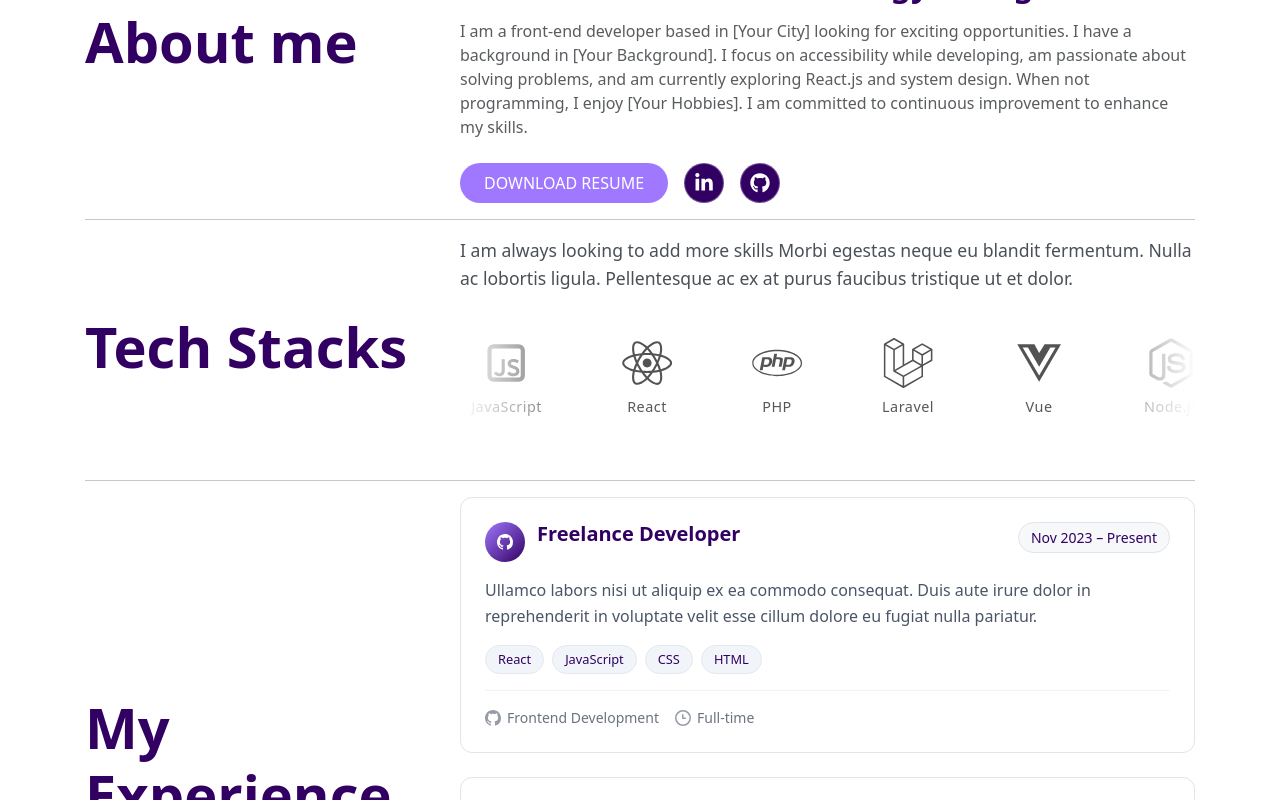
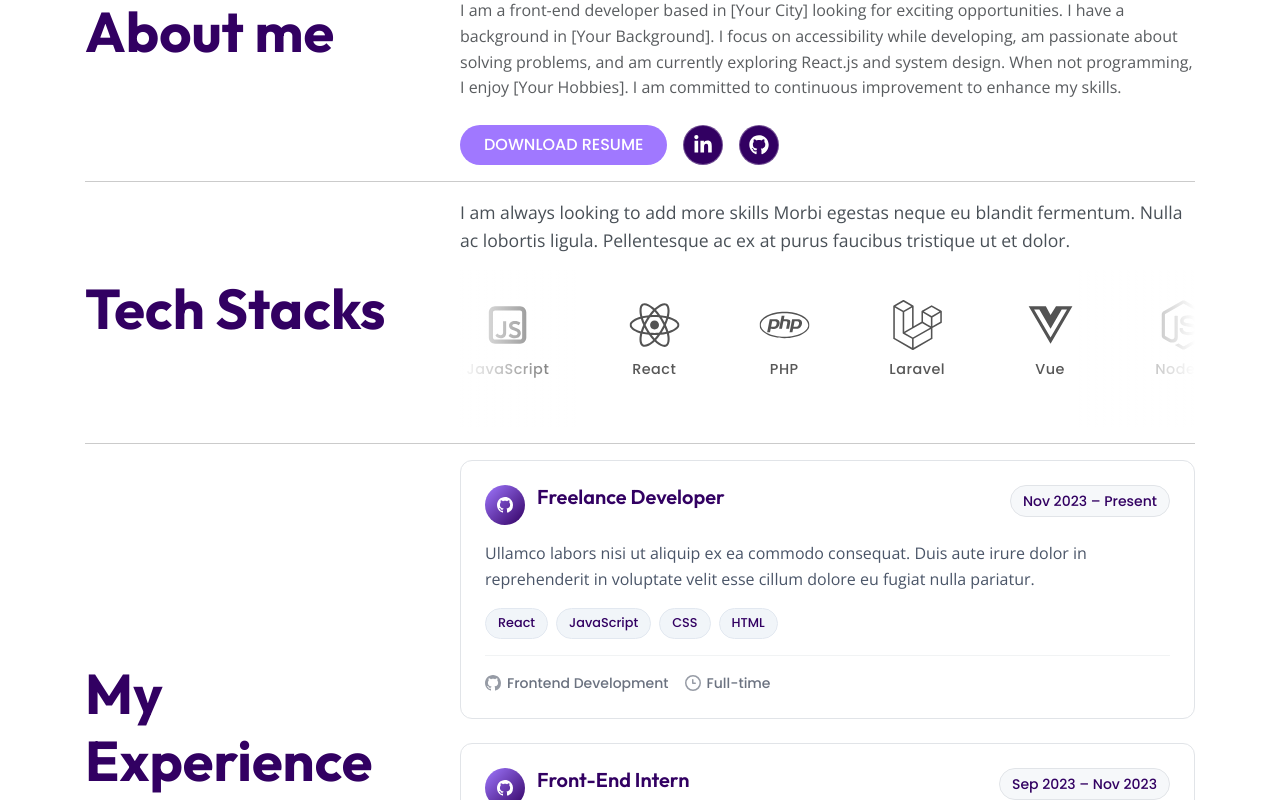
Before and after one commit to GlenIsIsaw/OfficialPortfolio, a React (Vite) app: page / in a window 1280 px wide. Shown: the part 1588-2388 px from the top of the page. Built offline with nearby package versions, Linux system fonts and the light colour scheme.

Commit message:
Added Fonts

```diff
--- a/index.html
+++ b/index.html
@@ -1,8 +1,14 @@
-<!doctype html>
+<!DOCTYPE html>
 <html lang="en">
   <head>
     <meta charset="UTF-8" />
     <link rel="icon" type="image/svg+xml" href="/vite.svg" />
+    <link rel="preconnect" href="https://fonts.googleapis.com" />
+    <link rel="preconnect" href="https://fonts.gstatic.com" crossorigin />
+    <link
+      href="https://fonts.googleapis.com/css2?family=Space+Grotesk:wght@300;400;500;600;700&family=DM+Sans:wght@400;500;600&family=Inter:wght@300;400;500&display=swap"
+      rel="stylesheet"
+    />
     <meta name="viewport" content="width=device-width, initial-scale=1.0" />
     <title>Glen Pabico</title>
   </head>
--- a/src/App.css
+++ b/src/App.css
@@ -1,6 +1,43 @@
+/* Import Google Fonts - Option 3: Creative & Bold */
+@import url('https://fonts.googleapis.com/css2?family=Outfit:wght@400;500;600;700&family=Poppins:wght@400;500;600&family=Open+Sans:wght@300;400&display=swap');
+
+/* CSS Variables for Fonts */
+:root {
+  --font-header: 'Outfit', sans-serif;
+  --font-subtitle: 'Poppins', sans-serif;
+  --font-body: 'Open Sans', sans-serif;
+}
+
 /* Fix for fixed navbar spacing */
 body {
   padding-top: 80px; /* Adjust based on your navbar height */
+  font-family: var(--font-body);
+  font-weight: 400;
+  line-height: 1.6;
+  color: #333333;
+}
+
+/* ===== HEADERS ===== */
+h1, h2, h3, h4, h5, h6 {
+  font-family: var(--font-header);
+  font-weight: 600;
+  line-height: 1.2;
+  margin-bottom: 0.5rem;
+}
+
+h1 {
+  font-weight: 700;
+  font-size: 2.5rem;
+}
+
+h2 {
+  font-weight: 600;
+  font-size: 2rem;
+}
+
+h3 {
+  font-weight: 600;
+  font-size: 1.5rem;
 }
 
 /* Smooth scrolling */
@@ -8,9 +45,15 @@ html {
   scroll-behavior: smooth;
 }
 
-/* Background */
+/* ===== NAVBAR ===== */
 .custom-navbar {
   background-color: #12022f;
+  font-family: var(--font-subtitle);
+}
+
+.navbar-brand {
+  font-family: var(--font-subtitle);
+  font-weight: 600;
 }
 
 /* Pill container */
@@ -19,11 +62,13 @@ html {
   border-radius: 50px;
   padding: 0.25rem 0.5rem;
   display: flex;
+  font-family: var(--font-subtitle);
 }
 
 /* Nav links */
 .nav-link-custom {
   color: #e0d6f8 !important;
+  font-family: var(--font-subtitle);
   font-weight: 500;
   position: relative;
   transition: all 0.4s cubic-bezier(0.4, 0, 0.2, 1) !important;
@@ -41,6 +86,7 @@ html {
 .nav-pills .show > .nav-link.nav-link-custom {
   background-color: #ffffff !important;
   color: #000000 !important;
+  font-family: var(--font-subtitle);
   font-weight: 600;
   border-radius: 50px !important;
   transform: scale(1.05);
@@ -84,8 +130,10 @@ html {
 /* Offcanvas background */
 .custom-offcanvas .offcanvas-body {
   background-color: #12022f;
+  font-family: var(--font-subtitle);
 }
 
+/* ===== HERO SECTION ===== */
 .hero-section {
   min-height: 100vh;
   padding: 2rem;
@@ -107,16 +155,37 @@ html {
   z-index: 1;
 }
 
+.hero-section h1,
+.hero-section h2 {
+  font-family: var(--font-header);
+  font-weight: 700;
+}
+
+.hero-section h1 {
+  font-size: 3.5rem;
+}
+
+.hero-section h2 {
+  font-size: 1.5rem;
+  font-weight: 500;
+}
+
+.hero-section p {
+  font-family: var(--font-body);
+}
+
 .profile-img {
   width: 300px;
   height: 420px;
 }
 
+/* ===== CARDS ===== */
 .violet-card {
   background: linear-gradient(145deg, #1f003d, #320062);
   border: none;
   border-radius: 1rem;
   transition: transform 0.3s ease, box-shadow 0.3s ease;
+  font-family: var(--font-body);
 }
 
 .violet-card:hover {
@@ -124,10 +193,21 @@ html {
   box-shadow: 0 10px 20px rgba(160, 120, 255, 0.3);
 }
 
+.violet-card .card-title {
+  font-family: var(--font-header);
+  font-weight: 600;
+}
+
+.violet-card .card-text {
+  font-family: var(--font-body);
+  font-weight: 400;
+}
+
 .violet-card .btn {
   background-color: #a078ff;
   border: none;
   color: #fff;
+  font-family: var(--font-subtitle);
   font-weight: 500;
   transition: background-color 0.3s ease, color 0.3s ease;
 }
@@ -137,11 +217,12 @@ html {
   color: #320062;
 }
 
-/* Glass Button Consistent with Card */
+/* ===== BUTTONS ===== */
 .violet-button {
   background-color: #a078ff;
   border: none;
   color: #fff;
+  font-family: var(--font-subtitle);
   font-weight: 500;
   padding: 0.5rem 1.5rem;
   border-radius: 50px;
@@ -166,28 +247,21 @@ html {
   color: #ffffff;
 }
 
-.about-section {
-  background-color: #ffffff; /* white background */
-}
-
-.accent-text {
-  color: #320062; /* palette accent color */
-}
-
 .accent-button {
   background-color: #a078ff;
   border: none;
   color: #fff;
+  font-family: var(--font-subtitle);
   font-weight: 500;
-  transition: all 0.3s ease; /* Changed to 'all' to include transform */
+  transition: all 0.3s ease;
 }
 
 .accent-button:hover {
   background-color: #fff;
   color: #320062;
   border: 1px solid #12022f;
-  transform: translateY(-3px); /* Same lift effect as icons */
-  box-shadow: 0 4px 8px rgba(0, 0, 0, 0.1); /* Optional: adds subtle shadow */
+  transform: translateY(-3px);
+  box-shadow: 0 4px 8px rgba(0, 0, 0, 0.1);
 }
 
 .icon-circle {
@@ -204,89 +278,26 @@ html {
   transform: translateY(-3px);
 }
 
-/* Experience Timeline Styles
-.experience-timeline {
-  position: relative;
-  padding-left: 30px;
+/* ===== ABOUT SECTION ===== */
+.about-section {
+  background-color: #ffffff;
 }
 
-.experience-item {
-  position: relative;
-  padding-bottom: 20px;
+.about-section h1,
+.about-section h2 {
+  font-family: var(--font-header);
 }
 
-.experience-item:last-child {
-  padding-bottom: 0;
+.about-section h1 {
+  font-weight: 700;
 }
 
-.experience-item::before {
-  content: "";
-  position: absolute;
-  left: -30px;
-  top: 5px;
-  width: 16px;
-  height: 16px;
-  border-radius: 50%;
-  background: #320062;
-  border: 3px solid white;
-  z-index: 2;
+.accent-text {
+  color: #320062;
+  font-family: var(--font-header);
 }
 
-.experience-timeline::before {
-  content: "";
-  position: absolute;
-  left: -22px;
-  top: 0;
-  height: 100%;
-  width: 2px;
-  background: #320062;
-}
-
-.experience-header {
-  display: flex;
-  justify-content: space-between;
-  align-items: center;
-  margin-bottom: 8px;
-}
-
-.experience-title {
-  font-size: 1.25rem;
-  font-weight: 600;
-  color: var(--bs-dark);
-  margin: 0;
-}
-
-.experience-period {
-  color: var(--bs-gray-600);
-  font-size: 0.9rem;
-}
-
-.experience-description {
-  color: var(--bs-gray-700);
-  margin-bottom: 0;
-}
-
-.experience-divider {
-  height: 1px;
-  background: var(--bs-gray-200);
-  margin: 20px 0;
-}
-
-/* Responsive adjustments
-@media (max-width: 767.98px) {
-  .experience-header {
-    flex-direction: column;
-    align-items: flex-start;
-    gap: 4px;
-  }
-
-  .experience-period {
-    align-self: flex-end;
-  }
-}
-  */
-
-/* Modern GitHub-inspired Experience Section */
+/* ===== EXPERIENCE SECTION ===== */
 .experience-grid {
   display: flex;
   flex-direction: column;
@@ -301,6 +312,7 @@ html {
   transition: all 0.3s ease;
   position: relative;
   overflow: hidden;
+  font-family: var(--font-body);
 }
 
 .experience-card::before {
@@ -358,6 +370,7 @@ html {
 
 .experience-title {
   font-size: 1.25rem;
+  font-family: var(--font-header);
   font-weight: 600;
   color: #320062;
   margin: 0;
@@ -369,6 +382,7 @@ html {
   border-radius: 20px;
   padding: 4px 12px;
   font-size: 0.875rem;
+  font-family: var(--font-subtitle);
   font-weight: 500;
   color: #320062;
   white-space: nowrap;
@@ -380,6 +394,7 @@ html {
 
 .experience-description {
   color: #4a5568;
+  font-family: var(--font-body);
   line-height: 1.6;
   margin-bottom: 1rem;
 }
@@ -396,6 +411,7 @@ html {
   border-radius: 16px;
   padding: 4px 12px;
   font-size: 0.8rem;
+  font-family: var(--font-subtitle);
   font-weight: 500;
   color: #320062;
   transition: all 0.2s ease;
@@ -423,15 +439,239 @@ html {
   align-items: center;
   gap: 6px;
   font-size: 0.875rem;
+  font-family: var(--font-subtitle);
+  font-weight: 500;
   color: #6b7280;
-  font-weight: 500;
 }
 
 .stat-item svg {
   opacity: 0.7;
 }
 
-/* Responsive Design */
+/* ===== CAPABILITIES SECTION ===== */
+.capabilities-description {
+  color: var(--bs-gray-700);
+  font-size: 1.1rem;
+  font-family: var(--font-body);
+  line-height: 1.6;
+}
+
+.skills-container {
+  margin-top: 1.5rem;
+}
+
+.skills-row {
+  display: flex;
+  flex-wrap: wrap;
+  gap: 12px;
+}
+
+.skill-pill {
+  display: inline-block;
+  padding: 8px 16px;
+  background-color: #a078ff;
+  color: #fff;
+  border-radius: 20px;
+  font-family: var(--font-subtitle);
+  font-weight: 500;
+  font-size: 0.9rem;
+  text-transform: uppercase;
+  letter-spacing: 0.5px;
+  border: 1px solid var(--bs-gray-200);
+  transition: all 0.2s ease;
+}
+
+.skill-pill:hover {
+  background-color: #fff;
+  color: #320062;
+  border: 1px solid #12022f;
+  transform: translateY(-2px);
+  box-shadow: 0 4px 8px rgba(0, 0, 0, 0.1);
+}
+
+/* ===== PROJECTS SECTION ===== */
+.featured-projects-section {
+  background-color: #12022f;
+}
+
+.project-section {
+  background-color: #1a093b;
+  transition: transform 0.3s ease, box-shadow 0.3s ease;
+  font-family: var(--font-body);
+}
+
+.project-section:hover {
+  transform: translateY(-5px);
+  box-shadow: 0 12px 24px rgba(160, 120, 255, 0.15);
+}
+
+.project-section h3 {
+  font-family: var(--font-header);
+  font-weight: 600;
+}
+
+.custom-badge {
+  background-color: #a078ff;
+  color: #fff;
+  border-radius: 50px;
+  font-size: 0.8rem;
+  font-family: var(--font-subtitle);
+  font-weight: 500;
+  padding: 0.3rem 0.8rem;
+}
+
+.project-img {
+  object-fit: cover;
+  border-radius: 0.75rem;
+}
+
+.carousel-indicators {
+  margin-top: 1rem;
+}
+
+.carousel-indicators [data-bs-target] {
+  background-color: #a078ff;
+}
+
+/* ===== TECH STACK ===== */
+.tech-marquee {
+  width: 100%;
+  overflow: hidden;
+  background: #ffffff;
+  padding: 30px 0;
+  display: flex;
+  align-items: center;
+  position: relative;
+}
+
+.tech-marquee::before,
+.tech-marquee::after {
+  content: "";
+  position: absolute;
+  top: 0;
+  width: 120px;
+  height: 100%;
+  z-index: 2;
+  pointer-events: none;
+}
+
+.tech-marquee::before {
+  left: 0;
+  background: linear-gradient(to right, white 0%, transparent 100%);
+}
+
+.tech-marquee::after {
+  right: 0;
+  background: linear-gradient(to left, white 0%, transparent 100%);
+}
+
+.tech-track {
+  display: flex;
+  animation: scroll 45s linear infinite;
+  width: max-content;
+  animation-play-state: running;
+}
+
+.tech-item {
+  flex: none;
+  text-align: center;
+  margin: 0 40px;
+  filter: grayscale(100%) brightness(0.6);
+  opacity: 0.7;
+  transition: all 0.3s ease;
+}
+
+.tech-item:hover {
+  filter: none;
+  opacity: 1;
+  transform: scale(1.1);
+}
+
+.tech-icon {
+  color: #320062;
+}
+
+.tech-name {
+  color: #4a0092;
+  font-size: 0.9rem;
+  font-family: var(--font-subtitle);
+  font-weight: 500;
+  margin-top: 8px;
+  letter-spacing: 0.5px;
+  transition: color 0.3s ease;
+}
+
+.tech-item:hover .tech-name {
+  color: #000000;
+}
+
+/* ===== CONTACT SECTION ===== */
+.contact-modern-title {
+  font-family: var(--font-header);
+  font-weight: 700;
+}
+
+.contact-modern-subtitle {
+  font-family: var(--font-subtitle);
+  font-weight: 400;
+}
+
+.contact-modern-info-title,
+.form-title {
+  font-family: var(--font-header);
+  font-weight: 600;
+}
+
+.contact-modern-info-text,
+.contact-info-description,
+.form-description {
+  font-family: var(--font-subtitle);
+  font-weight: 500;
+}
+
+.contact-modern-info-text {
+  font-family: var(--font-body);
+}
+
+.form-label-modern,
+.form-input-modern,
+.form-error-modern,
+.form-help-modern {
+  font-family: var(--font-body);
+}
+
+.form-label-modern {
+  font-weight: 500;
+}
+
+.submit-btn-modern {
+  font-family: var(--font-subtitle);
+  font-weight: 500;
+}
+
+/* ===== ANIMATIONS ===== */
+@keyframes scroll {
+  from {
+    transform: translateX(0);
+  }
+  to {
+    transform: translateX(-50%);
+  }
+}
+
+@keyframes gentlePulse {
+  0% {
+    transform: scale(1.05);
+  }
+  50% {
+    transform: scale(1.08);
+  }
+  100% {
+    transform: scale(1.05);
+  }
+}
+
+/* ===== RESPONSIVE DESIGN ===== */
 @media (max-width: 767.98px) {
   .experience-card {
     padding: 1.25rem;
@@ -455,49 +695,7 @@ html {
   .experience-icon {
     align-self: flex-start;
   }
-}
 
-/* Capabilities Section Styles */
-.capabilities-description {
-  color: var(--bs-gray-700);
-  font-size: 1.1rem;
-  line-height: 1.6;
-}
-
-.skills-container {
-  margin-top: 1.5rem;
-}
-
-.skills-row {
-  display: flex;
-  flex-wrap: wrap;
-  gap: 12px;
-}
-
-.skill-pill {
-  display: inline-block;
-  padding: 8px 16px;
-  background-color: #a078ff;
-  color: #fff;
-  border-radius: 20px;
-  font-weight: 500;
-  font-size: 0.9rem;
-  text-transform: uppercase;
-  letter-spacing: 0.5px;
-  border: 1px solid var(--bs-gray-200);
-  transition: all 0.2s ease;
-}
-
-.skill-pill:hover {
-  background-color: #fff;
-  color: #320062;
-  border: 1px solid #12022f;
-  transform: translateY(-2px);
-  box-shadow: 0 4px 8px rgba(0, 0, 0, 0.1);
-}
-
-/* Responsive adjustments */
-@media (max-width: 767.98px) {
   .skills-row {
     justify-content: center;
   }
@@ -505,66 +703,34 @@ html {
   .capabilities-description {
     text-align: center;
   }
+
+  h1 {
+    font-size: 2rem;
   }
 
-/* FeaturedProject.css */
-
-.featured-projects-section {
-  background-color: #12022f;
+  h2 {
+    font-size: 1.5rem;
   }
 
-.project-section {
-  background-color: #1a093b;
-  transition: transform 0.3s ease, box-shadow 0.3s ease;
+  h3 {
+    font-size: 1.25rem;
   }
 
-.project-section:hover {
-  transform: translateY(-5px);
-  box-shadow: 0 12px 24px rgba(160, 120, 255, 0.15);
+  .hero-section h1 {
+    font-size: 2.5rem;
   }
 
-.violet-button {
-  background-color: #a078ff;
-  border: none;
-  color: #fff;
-  font-weight: 500;
-  border-radius: 50px;
-  padding: 0.5rem 1.5rem;
-  transition: background-color 0.3s ease, color 0.3s ease;
+  .hero-section h2 {
+    font-size: 1.25rem;
+  }
 }
 
-.violet-button:hover {
-  background-color: #fff;
-  color: #320062;
-}
-
-.custom-badge {
-  background-color: #a078ff;
-  color: #fff;
-  border-radius: 50px;
-  font-size: 0.8rem;
-  font-weight: 500;
-  padding: 0.3rem 0.8rem;
-}
-
-.project-img {
-  object-fit: cover;
-  border-radius: 0.75rem;
-}
-
-.carousel-indicators {
-  margin-top: 1rem; /* adjust as needed */
-}
-
-.carousel-indicators [data-bs-target] {
-  background-color: #a078ff; /* violet to match palette */
-}
-
-/* In your CSS file */
+/* Tool card styles */
 .tool-card {
   border: 1px solid #320062;
   transition: all 0.3s ease;
   cursor: pointer;
+  font-family: var(--font-body);
 }
 
 .tool-card:hover {
```
Lines whose indentation alone changed are shown as unchanged.
